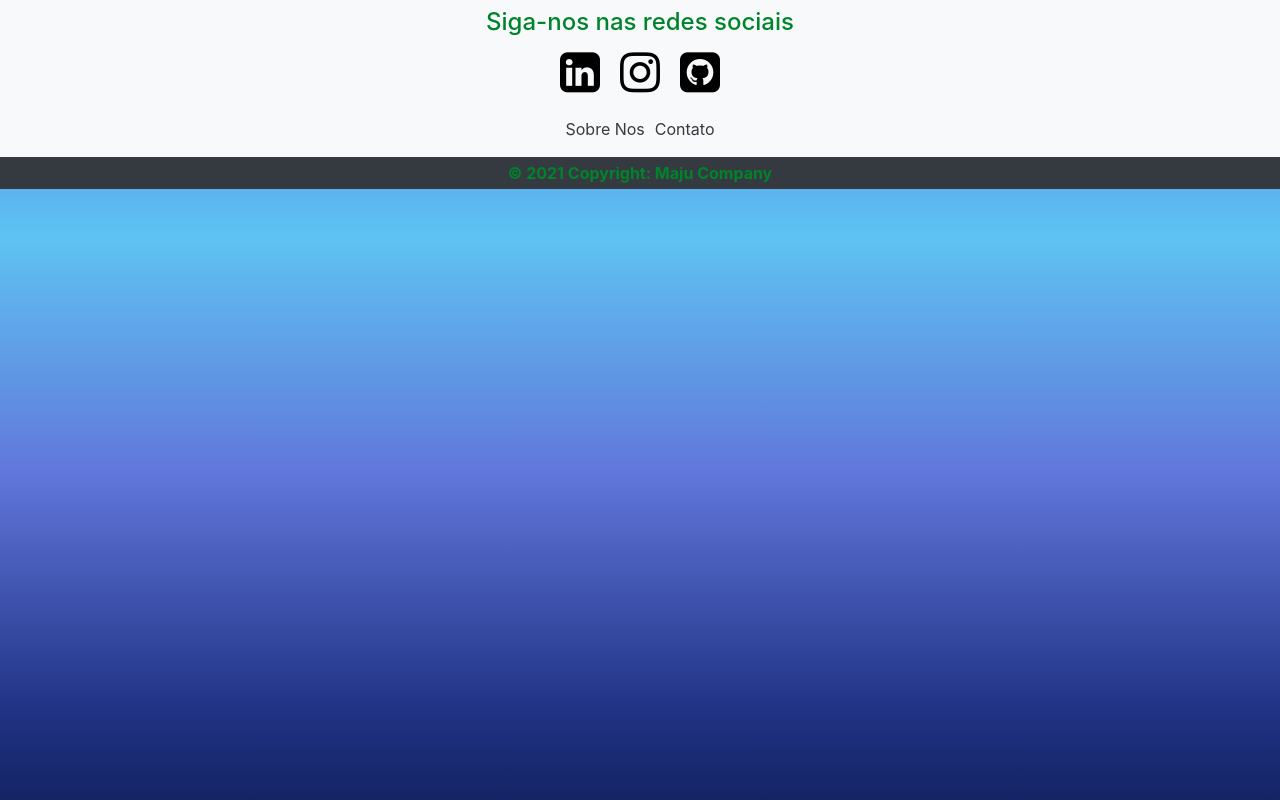
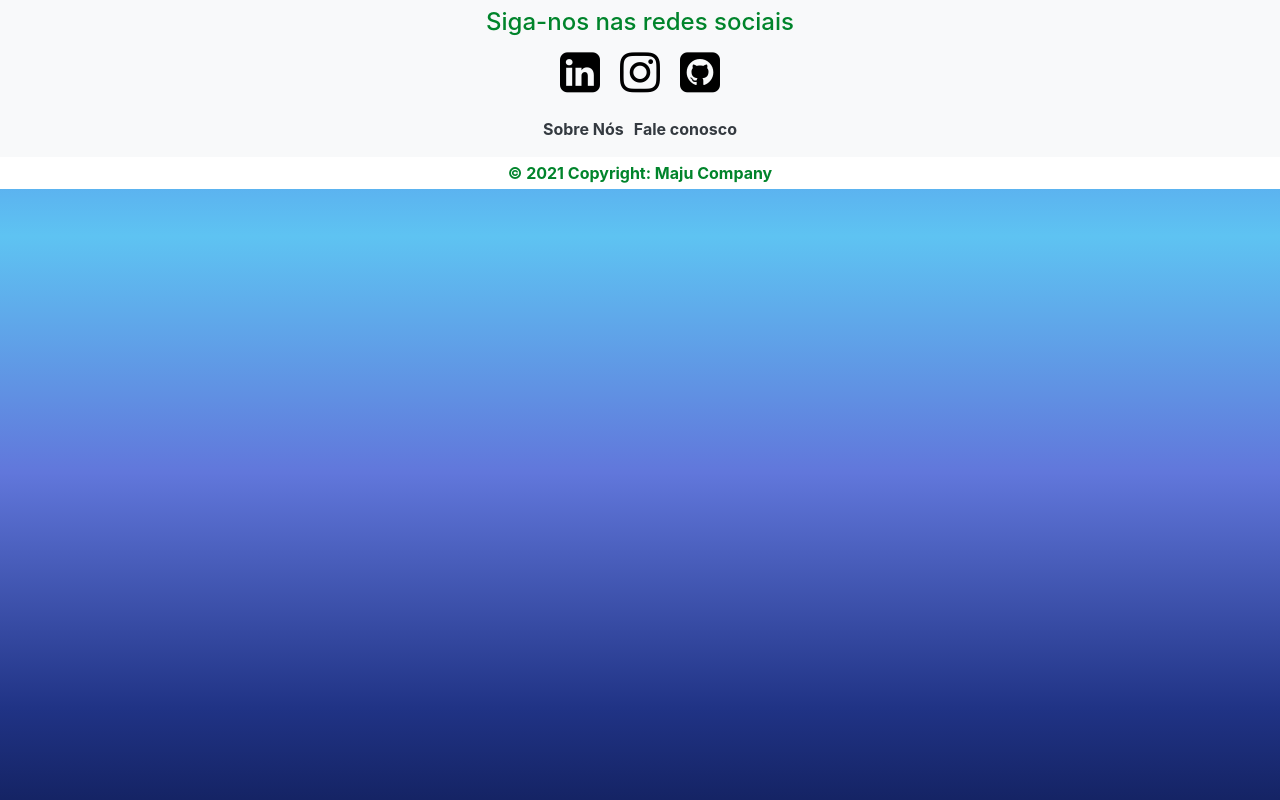
Before and after one commit to asena93/projetointegrador-v2, an Angular app: page /rodape in a window 1280 px wide. Built offline with nearby package versions, Linux system fonts and the light colour scheme.

Commit message:
Atualização de UX

```diff
--- a/src/app/home/home.component.html
+++ b/src/app/home/home.component.html
@@ -3,6 +3,7 @@
       <div class="col-md-3">
           <div class="card">
               <div class="card-body">
+
                   <div class="h5">@MaJu</div>
                   <div class="h7 text-muted">Mar Ajuda</div>
                   <div class="h7">Rede social
@@ -71,7 +72,7 @@
                           <button type="submit" (click)='publicar()' class="btn btn-success mr-2">Compartilhar</button>
 
                             <!-- Botão para acionar modal -->
-                            <button type="button" class="btn btn-primary" data-toggle="modal" data-target="#ExemploModalCentralizado">
+                            <button type="button" class="btn btn-success" data-toggle="modal" data-target="#ExemploModalCentralizado">
                               Tema
                             </button>
 
--- a/src/app/menu/menu.component.html
+++ b/src/app/menu/menu.component.html
@@ -6,7 +6,7 @@
           <img  src="{{foto}}" alt="imagem do user" width="50px" height="50px" class="img-fluid rounded-circle"><img>
         </li>
         <li class="nav-item pl-3">
-          <p  class="m-0 text-uppercase font-weight-bold text-center fs-18">{{nome}}</p>
+          <p  class="m-0 text-uppercase font-weight-bold text-center fs-12">{{nome}}</p>
         </li>
         <li class="nav-item pl-3">
           <a [routerLink]="['/user-edit', id]"><p class="text-dark fs-16 m-0"><i class="fa fa-pencil-square-o " aria-hidden="true"></i></p></a>
@@ -15,23 +15,17 @@
     </div>
 
       <div class="collapse navbar-collapse ml-5" id="conteudoNavbarSuportado">
-          <ul class="navbar-nav mr-auto  ">
+          <ul class="navbar-nav mr-auto text-center ">
 
               <li class="nav-item active">
-                 <p><a  class="nav-link font-weight-bold " routerLink='/home'>Home <span class="sr-only">(página
+                 <p><a  class="nav-link font-weight-bold text-center" routerLink='/home'>Home <span class="sr-only">(página
                    atual)</span></a></p>
               </li>
               <li class="nav-item">
-                <p><a class="nav-link font-italic font-weight-bold "  routerLink='/home'>Post</a></p>
+                <p><a class="nav-link font-weight-bold text-center"  routerLink='/home'>Meus Posts</a></p>
               </li>
               <li class="nav-item">
-                <p><a class="nav-link font-italic font-weight-bold "  routerLink='/tema'>Temas</a></p>
-              </li>
-              <li class="nav-item">
-                <p><a class="nav-link font-italic font-weight-bold " routerLink='/sobre'>Sobre Nós</a></p>
-              </li>
-              <li class="nav-item">
-                <p>  <a class="nav-link font-italic font-weight-bold "  routerLink='/contato'>Fale Conosco</a></p>
+                <p><a class="nav-link font-weight-bold text-center "  routerLink='/tema'>Temas</a></p>
               </li>
 
           </ul>
@@ -39,7 +33,7 @@
       <div>
           <form class="form-inline my-2 my-lg-0">
               <input class="form-control mr-sm-2" type="search" placeholder="Pesquisar" aria-label="Pesquisar">
-              <button class="btn btn-outline-dark my-2 my-sm-0" type="submit">Pesquisar</button>
+              <button class="btn btn-outline-success my-2 my-sm-0" type="submit">Pesquisar</button>
           </form>
      </div>
 
--- a/src/app/rodape/rodape.component.html
+++ b/src/app/rodape/rodape.component.html
@@ -37,17 +37,17 @@
       <div class="col-md-12 d-flex justify-content-center">
         <ul class="social-network">
           <li>
-            <a routerLink='/sobre' class=" fs text-dark" >Sobre Nos</a>
+            <a routerLink='/sobre' class=" fs text-dark font-weight-bold" >Sobre Nós</a>
           </li>
           <li>
-            <a routerLink='/contato' class=" fs text-dark" >Contato</a>
+            <a routerLink='/contato' class=" fs text-dark font-weight-bold" >Fale conosco</a>
           </li>
         </ul>
       </div>
 
     </div>
 
-    <div class="footer-copyright  text-center py-1 font-weight-bold bg-dark">
+    <div class="footer-copyright  text-center py-1 font-weight-bold bg-white">
 
          <span style="color: #00842B"> &copy; 2021 Copyright: Maju Company </span>
      </div>
```
